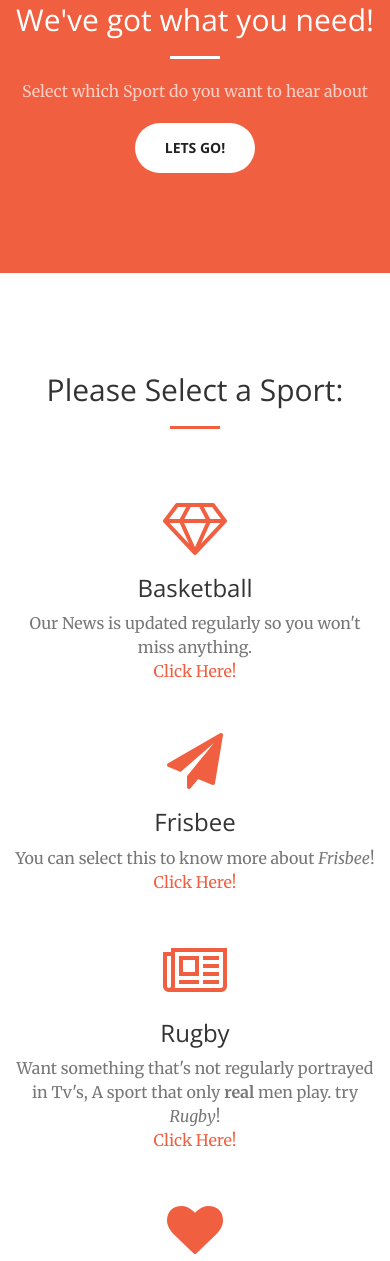
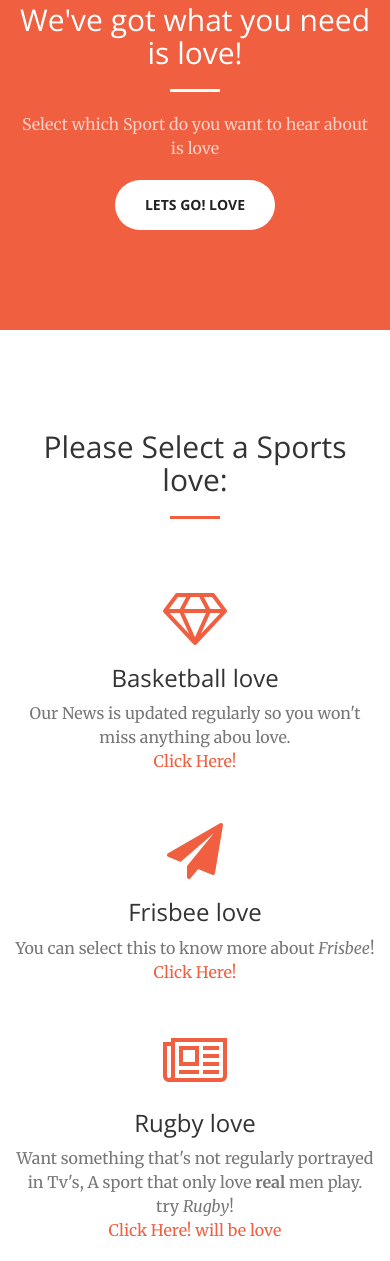
Before and after one commit to gianpaulcachero/ITE3FinalProject, a website: page index.html in a window 390 px wide. Shown: the part 622-1883 px from the top of the page. Drawn offline with nearby package versions, Linux system fonts and the light colour scheme.

Commit message:
3-1-2017

```diff
--- a/index.html
+++ b/index.html
@@ -73,7 +73,7 @@
             <div class="header-content-inner">
                 <h1 id="homeHeading">Sports City - Anytime - Anywhere</h1>
                 <hr>
-                <p>This page is all about up to date <strong>Sports</strong> concerning <i>Basketball</i>, <i>Frisbee</i> & <i>Rugby</i>. This page promotes non-Trending sports which we think is also fun to play!</p>
+                <p>This page is all about love <strong>Sports</strong> concerning <i>Basketball love</i>, <i>Frisbee</i> & <i>Rugby</i>. This page promotes non-Trending sports which we think is also fun to play!</p>
                 <a href="#about" class="btn btn-primary btn-xl page-scroll">Find Out More</a>
             </div>
         </div>
@@ -83,10 +83,10 @@
         <div class="container">
             <div class="row">
                 <div class="col-lg-8 col-lg-offset-2 text-center">
-                    <h2 class="section-heading">We've got what you need!</h2>
+                    <h2 class="section-heading">We've got what you need is love!</h2>
                     <hr class="light">
-                    <p class="text-faded">Select which Sport do you want to hear about</p>
-                    <a href="#services" class="page-scroll btn btn-default btn-xl sr-button">Lets Go!</a>
+                    <p class="text-faded">Select which Sport do you want to hear about is love</p>
+                    <a href="#services" class="page-scroll btn btn-default btn-xl sr-button">Lets Go! love</a>
                 </div>
             </div>
         </div>
@@ -96,7 +96,7 @@
         <div class="container">
             <div class="row">
                 <div class="col-lg-12 text-center">
-                    <h2 class="section-heading">Please Select a Sport:</h2>
+                    <h2 class="section-heading">Please Select a Sports love:</h2>
                     <hr class="primary">
                 </div>
             </div>
@@ -106,15 +106,15 @@
                 <div class="col-lg-3 col-md-6 text-center">
                     <div class="service-box">
                         <i class="fa fa-4x fa-diamond text-primary sr-icons"></i>
-                        <h3>Basketball</h3>
-                        <p class="text-muted">Our News is updated regularly so you won't miss anything.</p>
+                        <h3>Basketball love</h3>
+                        <p class="text-muted">Our News is updated regularly so you won't miss anything abou love.</p>
                         <p> <a href = "https://gianpaulcachero.github.io/Content/">Click Here!</a>
                     </div>
                 </div>
                 <div class="col-lg-3 col-md-6 text-center">
                     <div class="service-box">
                         <i class="fa fa-4x fa-paper-plane text-primary sr-icons"></i>
-                        <h3>Frisbee</h3>
+                        <h3>Frisbee love</h3>
                         <p class="text-muted">You can select this to know more about <i>Frisbee</i>!</p>
                         <p> <a href = "https://gianpaulcachero.github.io/Content2/">Click Here!</a><p>
                     </div>
@@ -122,9 +122,9 @@
                 <div class="col-lg-3 col-md-6 text-center">
                     <div class="service-box">
                         <i class="fa fa-4x fa-newspaper-o text-primary sr-icons"></i>
-                        <h3>Rugby</h3>
-                        <p class="text-muted">Want something that's not regularly portrayed in Tv's, A sport that only <strong>real</strong> men play. try <i>Rugby</i>!</p>
-                        <p> <a href = "https://gianpaulcachero.github.io/Content3/">Click Here!</a><p>
+                        <h3>Rugby love</h3>
+                        <p class="text-muted">Want something that's not regularly portrayed in Tv's, A sport that only love <strong>real</strong> men play. try <i>Rugby</i>!</p>
+                        <p> <a href = "https://gianpaulcachero.github.io/Content3/">Click Here! will be love</a><p>
                     </div>
                 </div>
                 <div class="col-lg-3 col-md-6 text-center">
@@ -147,10 +147,10 @@
                         <div class="portfolio-box-caption">
                             <div class="portfolio-box-caption-content">
                                 <div class="project-category text-faded">
-                                    Basketball
+                                    Basketball love
                                 </div>
                                 <div class="project-name">
-                                    Click to see picture
+                                    Click to see picture to see love
                                 </div>
                             </div>
                         </div>
@@ -162,7 +162,7 @@
                         <div class="portfolio-box-caption">
                             <div class="portfolio-box-caption-content">
                                 <div class="project-category text-faded">
-                                    Frisbee
+                                    Frisbee love
                                 </div>
                                 <div class="project-name">
                                     Click to see picture
@@ -177,7 +177,7 @@
                         <div class="portfolio-box-caption">
                             <div class="portfolio-box-caption-content">
                                 <div class="project-category text-faded">
-                                    Rugby
+                                    Rugby love
                                 </div>
                                 <div class="project-name">
                                     Click to see picture
@@ -192,10 +192,10 @@
                         <div class="portfolio-box-caption">
                             <div class="portfolio-box-caption-content">
                                 <div class="project-category text-faded">
-                                    Frisbee
+                                    Frisbee love
                                 </div>
                                 <div class="project-name">
-                                    Click to see picture
+                                    Click to see picture about love
                                 </div>
                             </div>
                         </div>
@@ -207,7 +207,7 @@
                         <div class="portfolio-box-caption">
                             <div class="portfolio-box-caption-content">
                                 <div class="project-category text-faded">
-                                    Rugby
+                                    Rugby love
                                 </div>
                                 <div class="project-name">
                                     Click to see picture
@@ -222,7 +222,7 @@
                         <div class="portfolio-box-caption">
                             <div class="portfolio-box-caption-content">
                                 <div class="project-category text-faded">
-                                    Baskeball
+                                    Basketball love
                                 </div>
                                 <div class="project-name">
                                     Click to see picture
@@ -238,8 +238,8 @@
     <aside class="bg-dark">
         <div class="container text-center">
             <div class="call-to-action">
-                <h2>Download our Mobile Application!</h2>
-                <a href="www.facebook.com">Download Now!</a>
+               <h2>Download our Mobile Application! about love</h2>
+                <a href="www.facebook.com">Download Now! love</a>
             </div>
         </div>
     </aside>
@@ -248,9 +248,9 @@
         <div class="container">
             <div class="row">
                 <div class="col-lg-8 col-lg-offset-2 text-center">
-                    <h2 class="section-heading">Let's Get In Touch!</h2>
+                    <h2 class="section-heading">Let's Get In Touch! with love</h2>
                     <hr class="primary">
-                    <p>Ready to start your next project with us? That's great! Give us a call or send us an email and we will get back to you as soon as possible!</p>
+                    <p>Ready to start your next project with us? That's great! oh love Give us a call or send us an email and we will get back to you as soon as possible!</p>
                 </div>
                 <div class="col-lg-4 col-lg-offset-2 text-center">
                     <i class="fa fa-phone fa-3x sr-contact"></i>
@@ -258,7 +258,7 @@
                 </div>
                 <div class="col-lg-4 text-center">
                     <i class="fa fa-envelope-o fa-3x sr-contact"></i>
-                    <p><a href="mailto:your-email@your-domain.com">feedback@startbootstrap.com</a></p>
+                    <p><a href="mailto:your-email@your-domain.com">feedback@startbootstrap.com/love</a></p>
                 </div>
             </div>
         </div>
```
